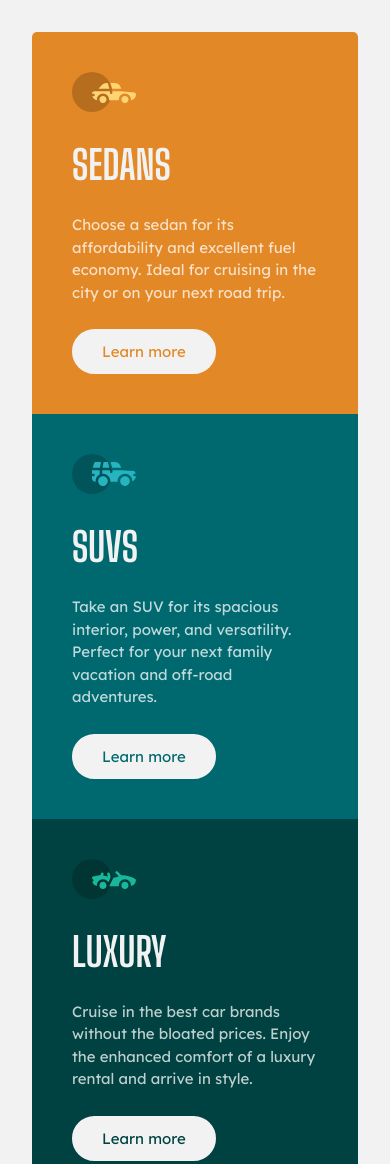
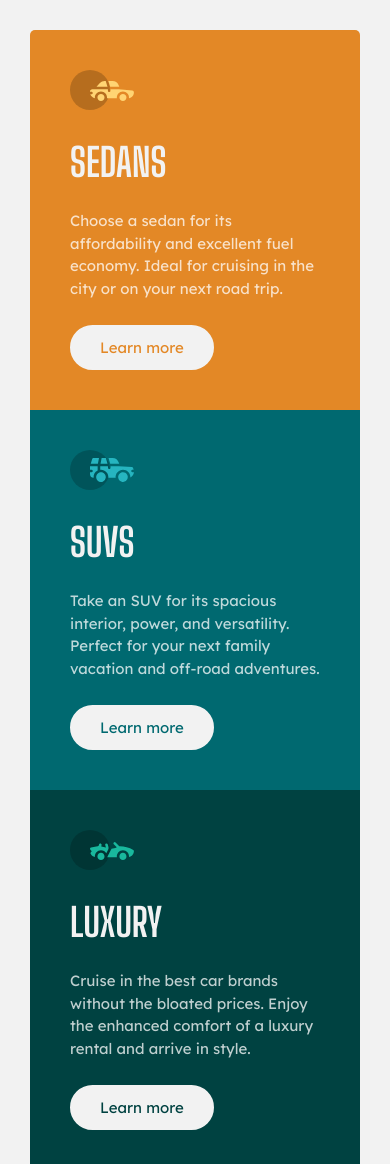
Before and after one commit to Ola135/3-column-preview-card-component, a plain HTML site: page index.html in a window 390 px wide. Shown: the top 1164 px of the page. Drawn offline with Linux system fonts and the light colour scheme.

Commit message:
Add files via upload

```diff
--- a/index.html
+++ b/index.html
@@ -18,20 +18,20 @@
         <div class="container">
           <div class="card">
             <div class="box box-left">
-              <img src="images/icon-sedans.svg" alt="Sedan-icon">
-              <h1 class="title">Sedans</h1>
+              <img src="images/icon-sedans.svg" alt="">
+              <h2 class="title">Sedans</h2>
               <p class="subtitle">Choose a sedan for its affordability and excellent fuel economy. Ideal for cruising in the city or on your next road trip.</p>
               <a href="#" class="btn">Learn more</a>
             </div>
             <div class="box box-middle">
-              <img src="images/icon-suvs.svg" alt="Suv-icon">
-              <h1 class="title">SUVs</h1>
+              <img src="images/icon-suvs.svg" alt="">
+              <h2 class="title">SUVs</h2>
               <p class="subtitle">Take an SUV for its spacious interior, power, and versatility. Perfect for your next family vacation and off-road adventures.</p>
               <a href="#" class="btn">Learn more</a>
             </div>
             <div class="box box-right">
-              <img src="images/icon-luxury.svg" alt="Luxury-icon">
-              <h1 class="title">Luxury</h1>
+              <img src="images/icon-luxury.svg" alt="">
+              <h2 class="title">Luxury</h2>
               <p class="subtitle">Cruise in the best car brands without the bloated prices. Enjoy the enhanced comfort of a luxury rental and arrive in style.</p>
               <a href="#" class="btn">Learn more</a>
             </div>
--- a/style.css
+++ b/style.css
@@ -14,6 +14,7 @@ font-family: 'Lexend Deca', sans-serif; */
     --bright-orange: hsl(31, 77%, 52%);
     --dark-cyan: hsl(184, 100%, 22%);
     --very-dark-cyan: hsl(179, 100%, 13%);
+    font-size: 15px;
 }
 
 body {
@@ -21,7 +22,7 @@ body {
     min-height: 100vh;
     display: flex;
     align-items: center;
-    font-size: 15px;
+    font-size: 1em;
     font-family: 'Lexend Deca', sans-serif;
     font-weight: 400;
     justify-content: center;
@@ -47,7 +48,7 @@ body {
     color: var(--very-light-gray);
     font-family: 'Big Shoulders Display', cursive;
     text-transform: uppercase;
-    font-size: 40px;
+    font-size: 2.6rem;
     padding: 30px 0;
 }
 
@@ -95,9 +96,10 @@ a.btn {
     background-color: transparent;
 }
 
-@media only screen and (max-width: 768px) {
+@media only screen and (max-width: 920px) {
     .card {
         grid-template-columns: 1fr;
+        max-width: 400px;
     }
 
     a.btn {
```
